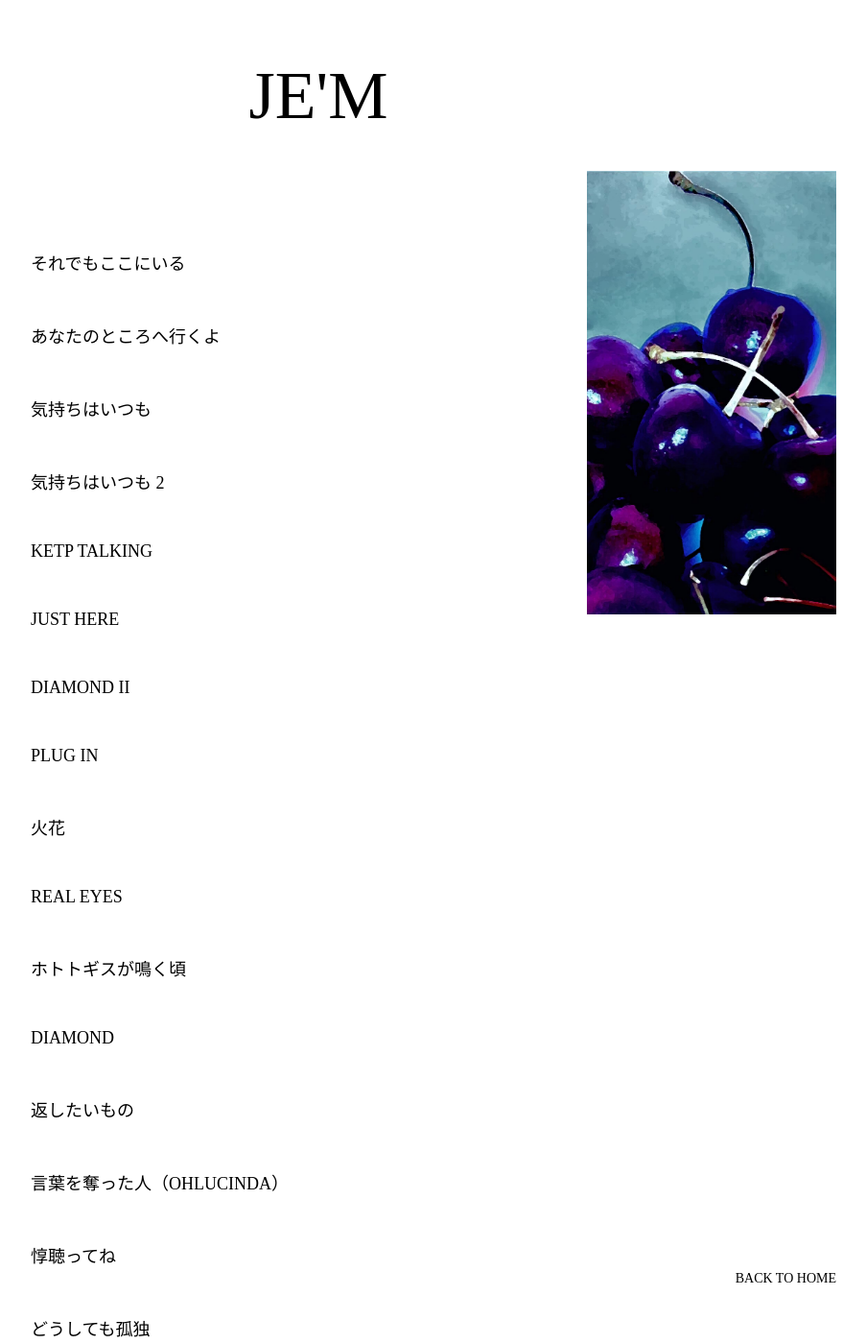
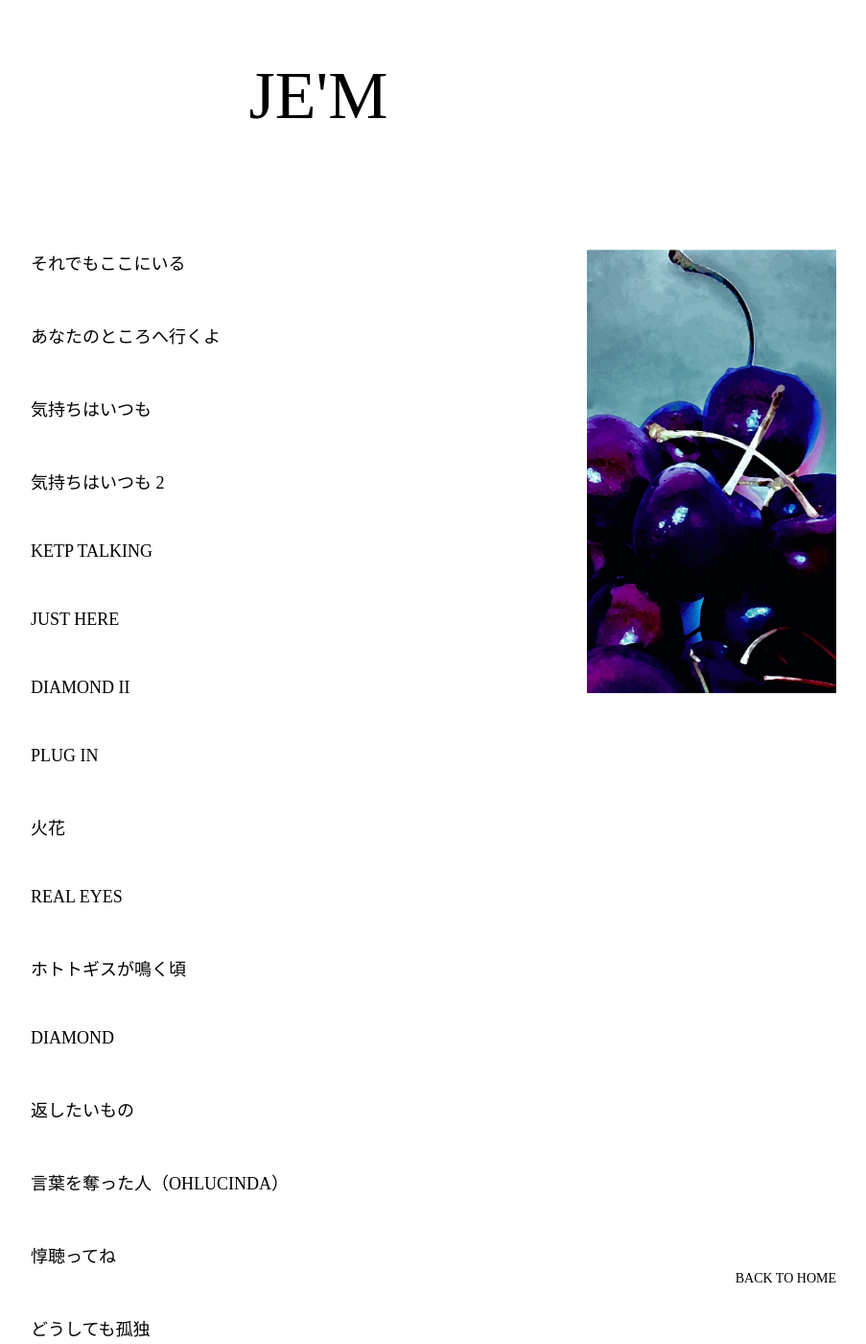
Before and after one commit to ohlucinda/jemlyrics, a Jekyll site: the page built from lyrics.md, in a window 1280 px wide and 1400 px high. Shown: the whole window at 96% size, without its empty margins (308-1211 px from the left). Built offline with Jekyll 4.4.1, drawn with Linux system fonts in a browser that asks for light colours; some web fonts are replaced.

Commit message:
Update titles.html

```diff
--- a/_layouts/titles.html
+++ b/_layouts/titles.html
@@ -16,7 +16,9 @@ body {
 
 a { text-decoration: none; color: inherit; }
 
+/* 親を基準にする */
 .page-wrap {
+  position: relative;
   min-height: 100vh;
   display: flex;
   flex-direction: column;
@@ -38,12 +41,16 @@ a { text-decoration: none; color: inherit; }
 
 .list a { font-size: 18px; }
 
-/* 画像（固定・確定値） */
+/* ←これがポイント */
+.art-wrap {
+  position: fixed;
+  right: 100px;   /* Eライン */
+  width: 260px;
+}
+
+/* 中の画像 */
 .art {
-  position: fixed;
-  top: 178px;      /* ←ここで合わせる（あなたの画面用） */
-  right: 100px;    /* ←Eライン */
-  width: 260px;
+  width: 100%;
   height: auto;
 }
 
@@ -57,7 +64,7 @@ a { text-decoration: none; color: inherit; }
 .back a { font-size: 14px; }
 
 @media (max-width: 768px) {
-  .art { display: none; }
+  .art-wrap { display: none; }
 }
 </style>
 
@@ -71,7 +78,7 @@ a { text-decoration: none; color: inherit; }
     <a href="{{ '/' | relative_url }}">JE'M</a>
   </div>
 
-  <div class="list">
+  <div class="list" id="list">
     {% for post in site.posts %}
       <a href="{{ post.url | relative_url }}">{{ post.title | upcase }}</a>
     {% endfor %}
@@ -79,11 +86,22 @@ a { text-decoration: none; color: inherit; }
 
 </div>
 
-<img src="{{ '/che-EDIT.jpg' | relative_url }}" class="art">
+<!-- ここに固定 -->
+<div class="art-wrap" id="artWrap">
+  <img src="{{ '/che-EDIT.jpg' | relative_url }}" class="art">
+</div>
 
 <div class="back">
   <a href="{{ '/' | relative_url }}">BACK TO HOME</a>
 </div>
 
+<script>
+  const list = document.getElementById('list');
+  const artWrap = document.getElementById('artWrap');
+
+  const rect = list.getBoundingClientRect();
+  artWrap.style.top = rect.top + "px";
+</script>
+
 </body>
 </html>
```
Also changed, not shown: other parts of _layouts/titles.html (+1 -0 lines).
